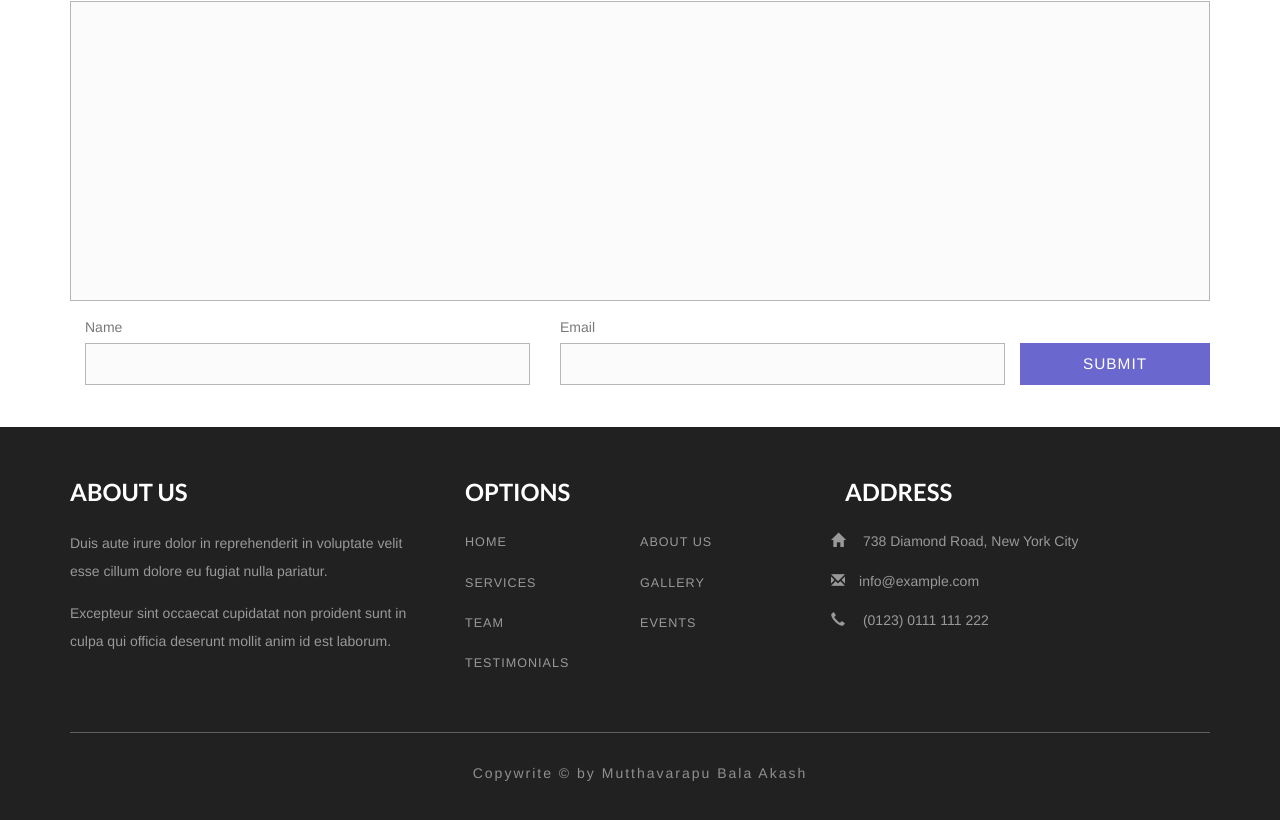
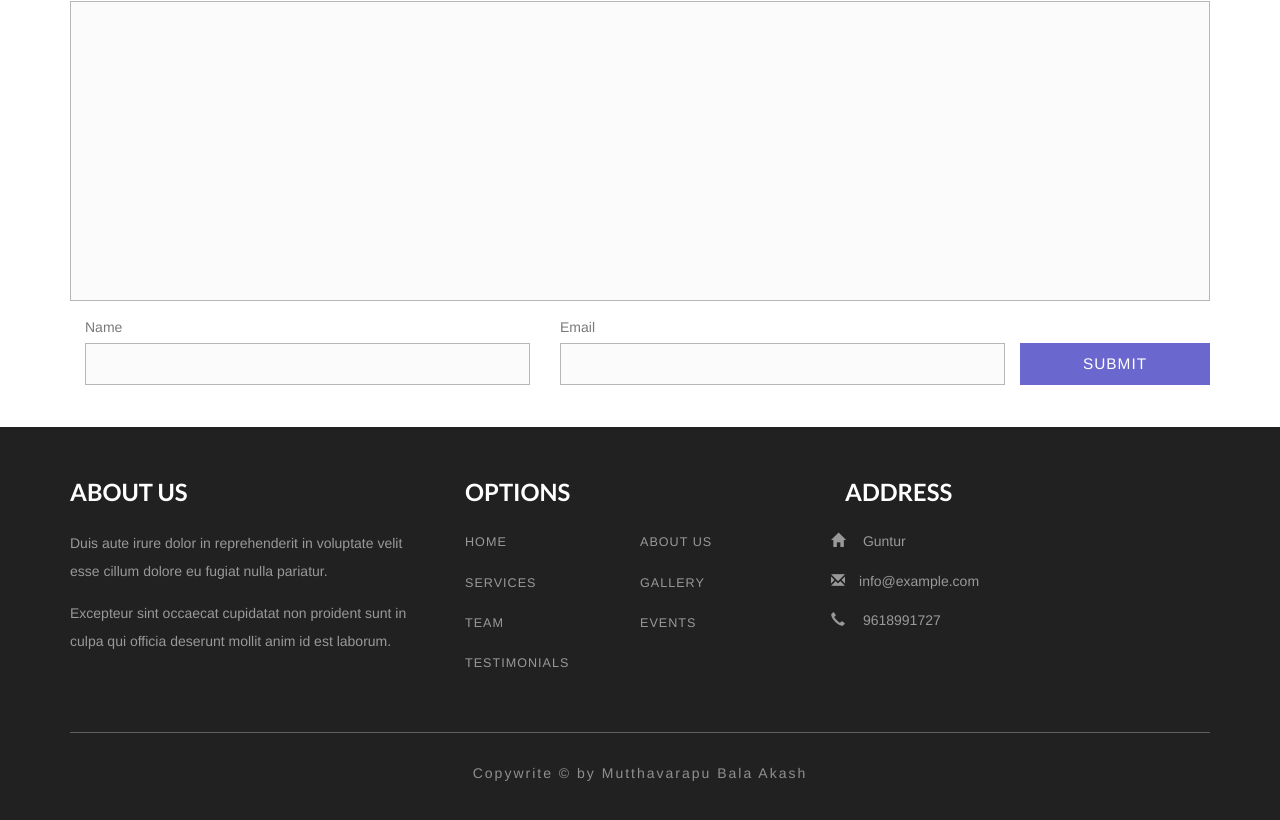
Before and after one commit to BalaAkash2863/education, a plain HTML site: page index.html in a window 1280 px wide. Shown: the part 5116-5936 px from the top of the page. Drawn offline with Linux system fonts and the light colour scheme.

Commit message:
2nd commit

```diff
--- a/index.html
+++ b/index.html
@@ -861,9 +861,9 @@ function hideURLbar(){ window.scrollTo(0,1); } </script>
 			<div class="col-md-4 agileinfo_footer_grid">
 				<h4>Address</h4>
 				<ul>
-					<li><span class="glyphicon glyphicon-home" aria-hidden="true"></span> 738 Diamond Road, New York City</li>
+					<li><span class="glyphicon glyphicon-home" aria-hidden="true"></span> Guntur</li>
 					<li><span class="glyphicon glyphicon-envelope" aria-hidden="true"></span><a href="mailto:info@example.com">info@example.com</a></li>
-					<li><span class="glyphicon glyphicon-earphone" aria-hidden="true"></span> (0123) 0111 111 222</li>
+					<li><span class="glyphicon glyphicon-earphone" aria-hidden="true"></span> 9618991727</li>
 				</ul>
 			</div>
 
```
